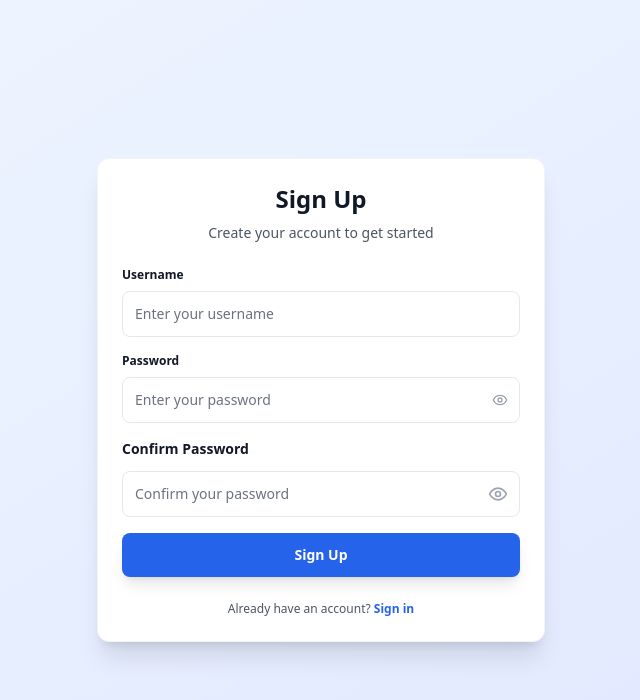
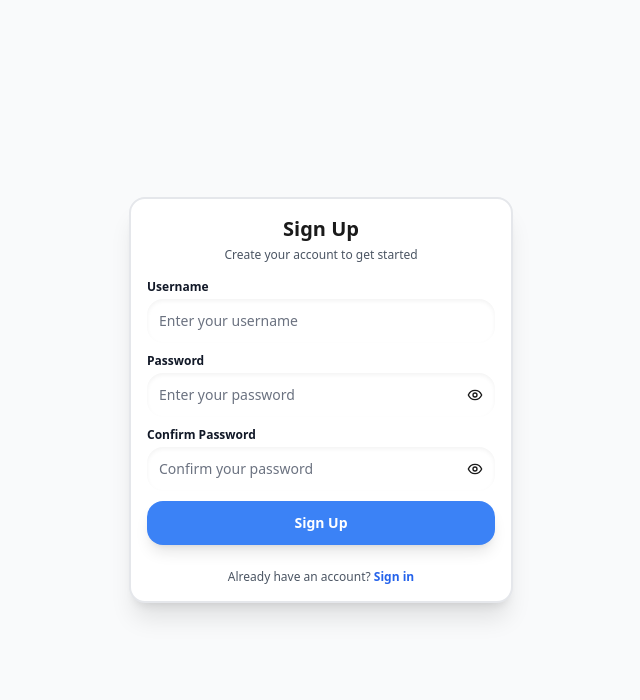
Before and after one commit to Akshay0545/Chat_Bot, a React (Vite) app: page /signup in a window 1280 px wide. Shown: the top 700 px of the page, without its empty margins (319-959 px from the left). Built offline with nearby package versions, Linux system fonts and the light colour scheme; no server answers.

Commit message:
fixes in login/signup

```diff
--- a/src/components/Sidebar.jsx
+++ b/src/components/Sidebar.jsx
@@ -285,7 +285,7 @@ const Sidebar = () => {
                   type="text"
                   value={renameValue}
                   onChange={(e) => setRenameValue(e.target.value)}
-                  className="w-full px-4 py-3 border border-gray-200 rounded-lg focus:ring-2 focus:ring-blue-500 focus:border-transparent transition-all duration-200 text-gray-900 placeholder-gray-500"
+                  className="w-full px-4 py-3 border border-gray-200 rounded-2xl focus:outline-none focus:ring-0 focus:border-blue-500 transition-all duration-200 text-gray-900 placeholder-gray-500"
                   placeholder="Enter new name"
                   autoFocus
                   onKeyPress={(e) => {
--- a/src/pages/SignIn.jsx
+++ b/src/pages/SignIn.jsx
@@ -53,23 +53,23 @@ const SignIn = () => {
   };
 
   return (
-    <div className="h-screen bg-gradient-to-br from-blue-50 to-indigo-100 flex items-center justify-center px-4 sm:px-6 lg:px-8 overflow-hidden">
-      <div className="max-w-md w-full">
-        <div className="bg-white rounded-xl shadow-xl border border-gray-100 p-4 sm:p-6">
-          <div className="text-center mb-6">
-            <h1 className="text-2xl font-bold text-gray-900 mb-2">Sign In</h1>
-            <p className="text-gray-600 text-sm">Enter your credentials to access your account</p>
+    <div className="h-screen bg-gradient-to-br from-blue-25 to-indigo-50 flex items-center justify-center px-2.5 sm:px-4 lg:px-5 overflow-hidden">
+      <div className="max-w-sm w-full">
+        <div className="bg-white shadow-xl border-2 border-gray-200 p-2.5 sm:p-4" style={{borderRadius: '16px'}}>
+          <div className="text-center mb-4">
+            <h1 className="text-xl font-semibold text-gray-900 mb-1">Sign In</h1>
+            <p className="text-gray-600 text-xs">Enter your credentials to access your account</p>
           </div>
 
           {error && (
-            <div className="mb-4 p-3 bg-red-50 border border-red-200 rounded-lg text-red-600 text-xs">
+            <div className="mb-4 p-3 bg-red-50 border border-red-200 rounded-2xl text-red-600 text-xs">
               {error}
             </div>
           )}
 
-          <form onSubmit={handleSubmit} className="space-y-4">
+          <form onSubmit={handleSubmit} className="space-y-2.5">
             <div>
-              <label htmlFor="username" className="block text-xs font-semibold text-gray-900 mb-2">
+              <label htmlFor="username" className="block text-xs font-semibold text-gray-900 mb-1">
                 Username
               </label>
               <input
@@ -79,13 +79,13 @@ const SignIn = () => {
                 required
                 value={formData.username}
                 onChange={handleChange}
-                className="w-full px-3 py-3 border border-gray-200 rounded-lg focus:ring-2 focus:ring-blue-500 focus:border-transparent transition-all duration-200 text-gray-900 placeholder-gray-500 text-sm"
+                className="w-full px-3 py-3 border-0 rounded-2xl shadow-inner focus:outline-none focus:ring-0 focus:border focus:border-blue-500 transition-all duration-200 text-gray-900 placeholder-gray-500 text-sm"
                 placeholder="Enter your username"
               />
             </div>
 
             <div>
-              <label htmlFor="password" className="block text-xs font-semibold text-gray-900 mb-2">
+              <label htmlFor="password" className="block text-xs font-semibold text-gray-900 mb-1">
                 Password
               </label>
               <div className="relative">
@@ -96,13 +96,13 @@ const SignIn = () => {
                   required
                   value={formData.password}
                   onChange={handleChange}
-                  className="w-full px-3 py-3 pr-10 border border-gray-200 rounded-lg focus:ring-2 focus:ring-blue-500 focus:border-transparent transition-all duration-200 text-gray-900 placeholder-gray-500 text-sm"
+                  className="w-full px-3 py-3 pr-10 border-0 rounded-2xl shadow-inner focus:outline-none focus:ring-0 focus:border focus:border-blue-500 transition-all duration-200 text-gray-900 placeholder-gray-500 text-sm"
                   placeholder="Enter your password"
                 />
                 <button
                   type="button"
                   onClick={() => setShowPassword(!showPassword)}
-                  className="absolute right-3 top-1/2 transform -translate-y-1/2 text-gray-400 hover:text-gray-600 transition-colors duration-200"
+                  className="absolute right-3 top-1/2 transform -translate-y-1/2 text-[#1A1A1A] hover:text-[#3B82F6] transition-colors duration-200"
                 >
                   {showPassword ? <EyeOff size={16} /> : <Eye size={16} />}
                 </button>
@@ -112,7 +112,7 @@ const SignIn = () => {
             <button
               type="submit"
               disabled={loading}
-              className="w-full bg-blue-600 text-white py-3 px-4 rounded-lg font-semibold hover:bg-blue-700 focus:ring-2 focus:ring-blue-500 focus:ring-offset-2 transition-all duration-200 disabled:opacity-50 disabled:cursor-not-allowed shadow-lg hover:shadow-xl text-sm"
+              className="w-full bg-[#3B82F6] text-white py-3 px-4 rounded-2xl font-semibold hover:bg-[#5692f2] focus:ring-2 focus:ring-blue-500 focus:ring-offset-2 transition-all duration-200 disabled:opacity-50 disabled:cursor-not-allowed shadow-lg hover:shadow-xl text-sm"
             >
               {loading ? 'Signing In...' : 'Sign In'}
             </button>
--- a/src/pages/SignUp.jsx
+++ b/src/pages/SignUp.jsx
@@ -84,23 +84,23 @@ const SignUp = () => {
   };
 
   return (
-    <div className="min-h-screen bg-gradient-to-br from-blue-50 to-indigo-100 flex items-center justify-center px-4 sm:px-6 lg:px-8 py-8">
-      <div className="max-w-md w-full">
-        <div className="bg-white rounded-xl shadow-xl border border-gray-100 p-4 sm:p-6">
-          <div className="text-center mb-6">
-            <h1 className="text-2xl font-bold text-gray-900 mb-2">Sign Up</h1>
-            <p className="text-gray-600 text-sm">Create your account to get started</p>
+    <div className="min-h-screen bg-gradient-to-br from-blue-25 to-indigo-50 flex items-center justify-center px-2.5 sm:px-4 lg:px-5 py-5">
+      <div className="max-w-sm w-full">
+        <div className="bg-white shadow-xl border-2 border-gray-200 p-2.5 sm:p-4" style={{borderRadius: '16px'}}>
+          <div className="text-center mb-4">
+            <h1 className="text-xl font-semibold text-[#1A1A1A] mb-1">Sign Up</h1>
+            <p className="text-gray-600 text-xs">Create your account to get started</p>
           </div>
 
           {(error || validationError) && (
-            <div className="mb-4 p-3 bg-red-50 border border-red-200 rounded-lg text-red-600 text-xs">
+            <div className="mb-4 p-3 bg-red-50 border border-red-200 rounded-2xl text-red-600 text-xs">
               {error || validationError}
             </div>
           )}
 
-          <form onSubmit={handleSubmit} className="space-y-4">
+          <form onSubmit={handleSubmit} className="space-y-2.5">
             <div>
-              <label htmlFor="username" className="block text-xs font-semibold text-gray-900 mb-2">
+              <label htmlFor="username" className="block text-xs font-semibold text-gray-900 mb-1">
                 Username
               </label>
               <input
@@ -110,14 +110,14 @@ const SignUp = () => {
                 required
                 value={formData.username}
                 onChange={handleChange}
-                className="w-full px-3 py-3 border border-gray-200 rounded-lg focus:ring-2 focus:ring-blue-500 focus:border-transparent transition-all duration-200 text-gray-900 placeholder-gray-500 text-sm"
+                className="w-full px-3 py-3 border-0 rounded-2xl shadow-inner focus:outline-none focus:ring-0 focus:border focus:border-blue-700 transition-all duration-200 text-gray-900 placeholder-gray-500 text-sm"
                 placeholder="Enter your username"
               />
             </div>
 
 
             <div>
-              <label htmlFor="password" className="block text-xs font-semibold text-gray-900 mb-2">
+              <label htmlFor="password" className="block text-xs font-semibold text-gray-900 mb-1">
                 Password
               </label>
               <div className="relative">
@@ -128,13 +128,13 @@ const SignUp = () => {
                   required
                   value={formData.password}
                   onChange={handleChange}
-                  className="w-full px-3 py-3 pr-10 border border-gray-200 rounded-lg focus:ring-2 focus:ring-blue-500 focus:border-transparent transition-all duration-200 text-gray-900 placeholder-gray-500 text-sm"
+                  className="w-full px-3 py-3 pr-10 border-0 rounded-2xl shadow-inner focus:outline-none focus:ring-0 focus:border focus:border-blue-500 transition-all duration-200 text-gray-900 placeholder-gray-500 text-sm"
                   placeholder="Enter your password"
                 />
                 <button
                   type="button"
                   onClick={() => setShowPassword(!showPassword)}
-                  className="absolute right-3 top-1/2 transform -translate-y-1/2 text-gray-400 hover:text-gray-600 transition-colors duration-200"
+                  className="absolute right-3 top-1/2 transform -translate-y-1/2 text-[#1A1A1A] hover:text-[#3B82F6] transition-colors duration-200"
                 >
                   {showPassword ? <EyeOff size={16} /> : <Eye size={16} />}
                 </button>
@@ -207,7 +207,7 @@ const SignUp = () => {
             </div>
 
             <div>
-              <label htmlFor="confirmPassword" className="block text-sm font-semibold text-gray-900 mb-3">
+              <label htmlFor="confirmPassword" className="block text-xs font-semibold text-gray-900 mb-1">
                 Confirm Password
               </label>
               <div className="relative">
@@ -218,15 +218,15 @@ const SignUp = () => {
                   required
                   value={formData.confirmPassword}
                   onChange={handleChange}
-                  className="w-full px-3 py-3 pr-10 border border-gray-200 rounded-lg focus:ring-2 focus:ring-blue-500 focus:border-transparent transition-all duration-200 text-gray-900 placeholder-gray-500 text-sm"
+                  className="w-full px-3 py-3 pr-10 border-0 rounded-2xl shadow-inner focus:outline-none focus:ring-0 focus:border focus:border-blue-500 transition-all duration-200 text-gray-900 placeholder-gray-500 text-sm"
                   placeholder="Confirm your password"
                 />
                 <button
                   type="button"
                   onClick={() => setShowConfirmPassword(!showConfirmPassword)}
-                  className="absolute right-3 top-1/2 transform -translate-y-1/2 text-gray-400 hover:text-gray-600 transition-colors duration-200"
+                  className="absolute right-3 top-1/2 transform -translate-y-1/2 text-[#1A1A1A] hover:text-[#3B82F6] transition-colors duration-200"
                 >
-                  {showConfirmPassword ? <EyeOff size={20} /> : <Eye size={20} />}
+                  {showConfirmPassword ? <EyeOff size={16} /> : <Eye size={16} />}
                 </button>
               </div>
             </div>
@@ -234,7 +234,7 @@ const SignUp = () => {
             <button
               type="submit"
               disabled={loading}
-              className="w-full bg-blue-600 text-white py-3 px-4 rounded-lg font-semibold hover:bg-blue-700 focus:ring-2 focus:ring-blue-500 focus:ring-offset-2 transition-all duration-200 disabled:opacity-50 disabled:cursor-not-allowed shadow-lg hover:shadow-xl text-sm"
+              className="w-full bg-[#3B82F6] text-white py-3 px-4 rounded-2xl font-semibold hover:bg-[#5692f2] focus:ring-2 focus:ring-blue-500 focus:ring-offset-2 transition-all duration-200 disabled:opacity-50 disabled:cursor-not-allowed shadow-lg hover:shadow-xl text-sm"
             >
               {loading ? 'Creating Account...' : 'Sign Up'}
             </button>
```
